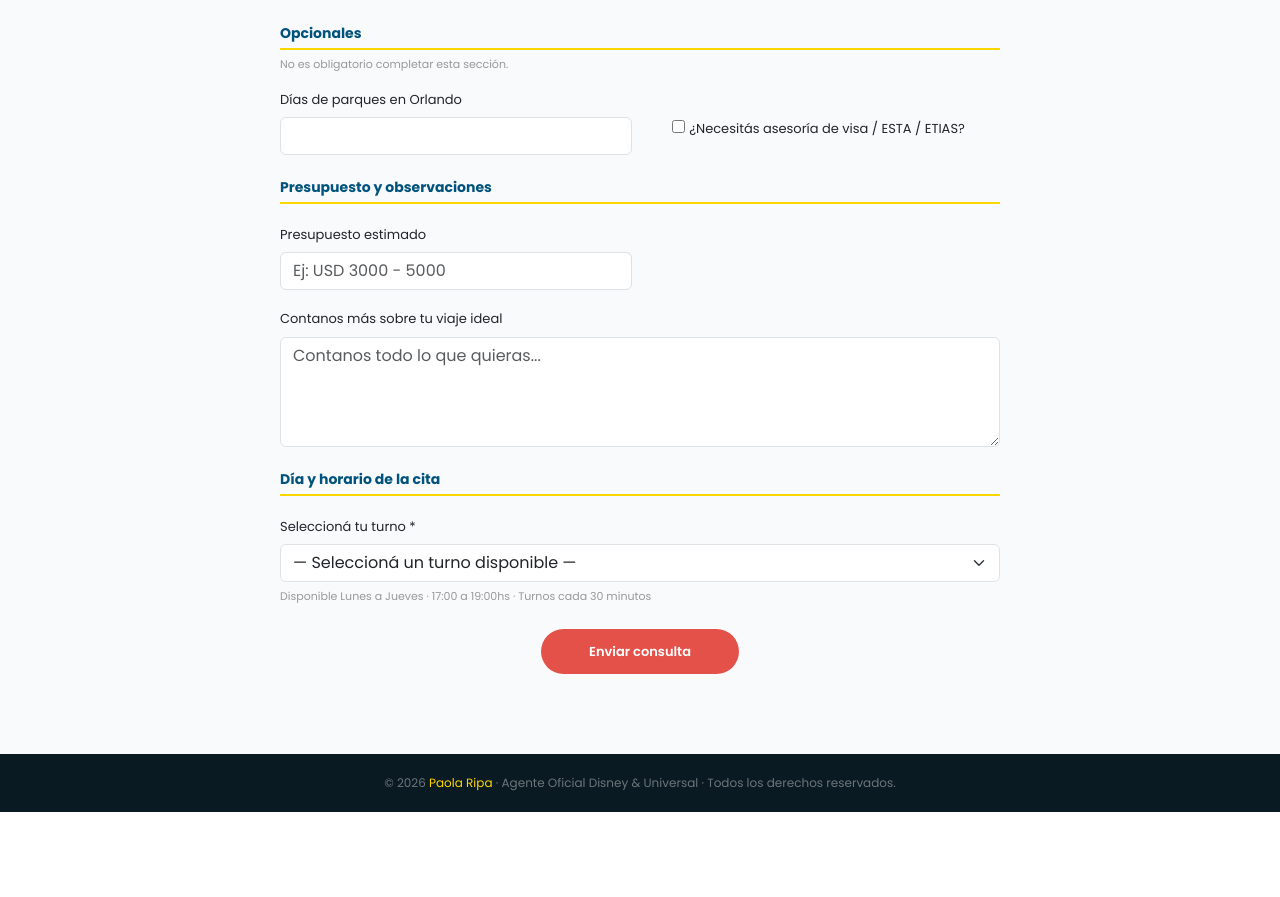
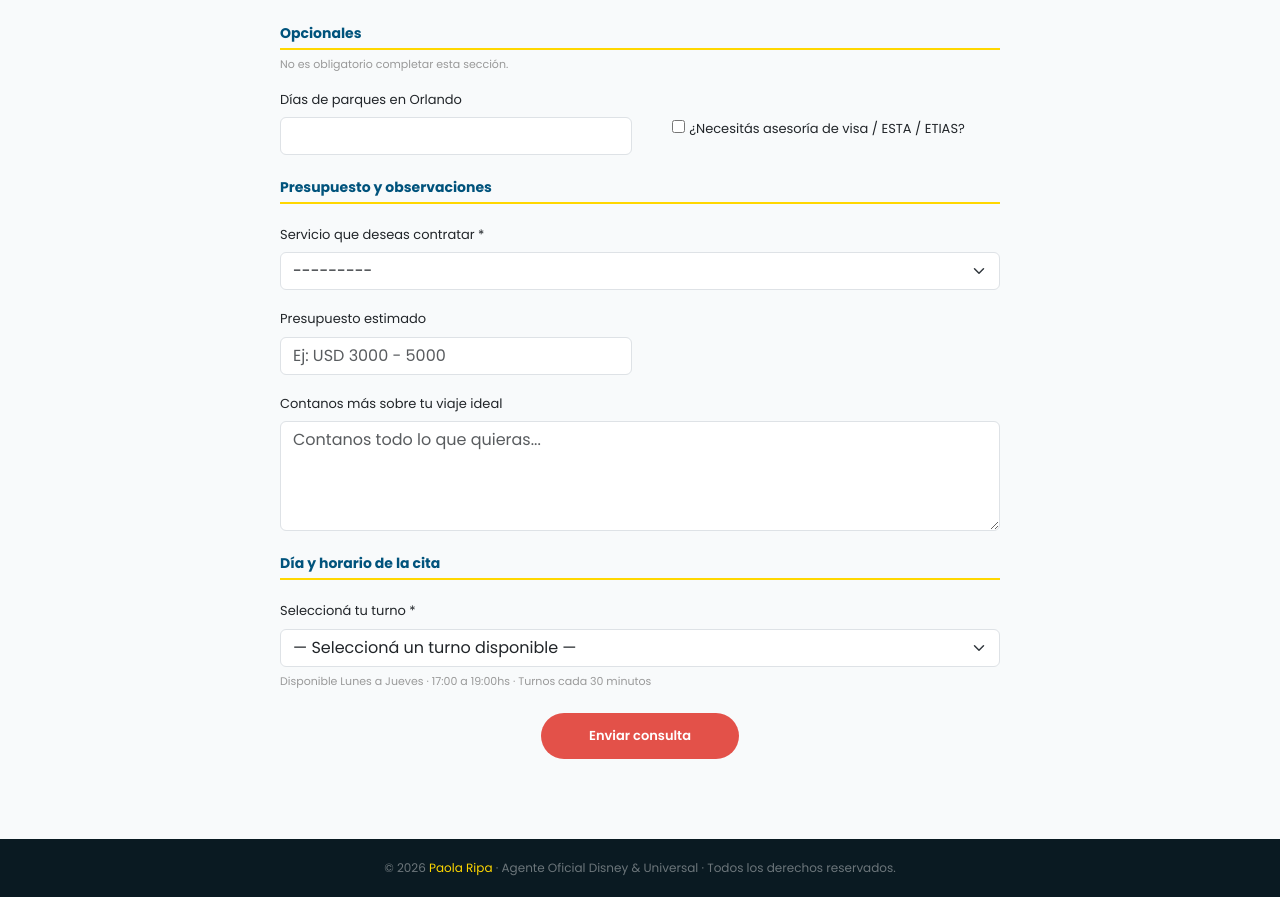
Before and after one commit to JeroAsenjo7/viajes, a Django app: page / in a window 1280 px wide. Shown: the part 4017-4914 px from the top of the page. Before the commit the page ends 4829 px from the top, so only its background shows below. Run offline with Django 5.2, Linux system fonts and the light colour scheme; data comes from the database, SQL or seed files in the repository; both versions use the stored data as it was after the commit.

Commit message:
agregar campo servicio

```diff
--- a/reservas/forms.py
+++ b/reservas/forms.py
@@ -87,6 +87,7 @@ class ConsultaForm(forms.ModelForm):
             'dias_parques':        forms.NumberInput(attrs={'class': 'form-control', 'min': 1}),
             'presupuesto':         forms.TextInput(attrs={'class': 'form-control', 'placeholder': 'Ej: USD 3000 - 5000'}),
             'observaciones':       forms.Textarea(attrs={'class': 'form-control', 'rows': 4, 'placeholder': 'Contanos todo lo que quieras...'}),
+            'servicio':            forms.Select(attrs={'class': 'form-select'}),
         }
 
     def __init__(self, *args, **kwargs):
--- a/reservas/models.py
+++ b/reservas/models.py
@@ -60,7 +60,20 @@ class Consulta(models.Model):
     dias_parques = models.PositiveSmallIntegerField(null=True, blank=True, verbose_name="Días de parques en Orlando")
     asesoria_visa = models.BooleanField(default=False, verbose_name="¿Necesita asesoría de visa/ESTA/ETIAS?")
 
+
     # ── Presupuesto y observaciones
+    SERVICIO_CHOICES = [
+        ('cotizacion_paquete', 'Cotización de paquete completo'),
+        ('asesoramiento', 'Asesoramiento (ya tengo todo sacado)'),
+        ('reserva_alojamiento', 'Reserva de alojamiento'),
+        ('vuelos_vehiculos', 'Vuelos y vehículos'),
+        ('otro', 'Otro'),
+    ]
+    servicio = models.CharField(
+        max_length=30,
+        choices=SERVICIO_CHOICES,
+        verbose_name="Servicio que desea contratar"
+    )
     presupuesto = models.CharField(max_length=100, blank=True, verbose_name="Presupuesto estimado")
     observaciones = models.TextField(blank=True, verbose_name="Contanos más sobre tu viaje ideal")
 
--- a/reservas/views.py
+++ b/reservas/views.py
@@ -58,6 +58,9 @@ Traslados:    {'Sí' if consulta.necesita_traslados else 'No'}
 ── OPCIONALES ────────────────────
 Días parques: {consulta.dias_parques or '—'}
 Asesoría visa: {'Sí' if consulta.asesoria_visa else 'No'}
+
+── SERVICIO ──────────────────────
+Servicio:     {consulta.get_servicio_display()}
 
 ── PRESUPUESTO ───────────────────
 Presupuesto:  {consulta.presupuesto or '—'}
--- a/templates/base.html
+++ b/templates/base.html
@@ -607,12 +607,18 @@
 
       <!-- GRID desktop -->
       <div class="row g-3 d-none d-md-flex">
-      <div class="col-md-4"><img src="{% static 'img/img1.jpeg' %}" alt="Foto 1" style="width:100%;aspect-ratio:4/3;object-fit:cover;border-radius:14px;"></div>
-      <div class="col-md-4"><img src="{% static 'img/img2.jpeg' %}" alt="Foto 2" style="width:100%;aspect-ratio:4/3;object-fit:cover;border-radius:14px;"></div>
-      <div class="col-md-4"><img src="{% static 'img/img3.jpeg' %}" alt="Foto 3" style="width:100%;aspect-ratio:4/3;object-fit:cover;border-radius:14px;"></div>
-      <div class="col-md-4"><img src="{% static 'img/img4.jpeg' %}" alt="Foto 4" style="width:100%;aspect-ratio:4/3;object-fit:cover;border-radius:14px;"></div>
-      <div class="col-md-4"><img src="{% static 'img/img5.jpeg' %}" alt="Foto 5" style="width:100%;aspect-ratio:4/3;object-fit:cover;border-radius:14px;"></div>
-      <div class="col-md-4"><img src="{% static 'img/img6.jpeg' %}" alt="Foto 6" style="width:100%;aspect-ratio:4/3;object-fit:cover;border-radius:14px;"></div>
+        <div class="col-md-4"><img src="{% static 'img/img1.jpeg' %}" alt="Foto 1"
+            style="width:100%;aspect-ratio:4/3;object-fit:cover;border-radius:14px;"></div>
+        <div class="col-md-4"><img src="{% static 'img/img2.jpeg' %}" alt="Foto 2"
+            style="width:100%;aspect-ratio:4/3;object-fit:cover;border-radius:14px;"></div>
+        <div class="col-md-4"><img src="{% static 'img/img3.jpeg' %}" alt="Foto 3"
+            style="width:100%;aspect-ratio:4/3;object-fit:cover;border-radius:14px;"></div>
+        <div class="col-md-4"><img src="{% static 'img/img4.jpeg' %}" alt="Foto 4"
+            style="width:100%;aspect-ratio:4/3;object-fit:cover;border-radius:14px;"></div>
+        <div class="col-md-4"><img src="{% static 'img/img5.jpeg' %}" alt="Foto 5"
+            style="width:100%;aspect-ratio:4/3;object-fit:cover;border-radius:14px;"></div>
+        <div class="col-md-4"><img src="{% static 'img/img6.jpeg' %}" alt="Foto 6"
+            style="width:100%;aspect-ratio:4/3;object-fit:cover;border-radius:14px;"></div>
       </div>
 
       <!-- CARRUSEL mobile -->
@@ -792,6 +798,15 @@
             style="color:var(--az);font-weight:700;font-size:14px;border-bottom:2px solid var(--do);padding-bottom:6px;margin-bottom:18px;">
             Presupuesto y observaciones</h5>
           <div class="row g-3">
+            <div class="col-12">
+              <label class="form-label fw-600" style="font-size:13px;">Servicio que deseas contratar *</label>
+              {{ form.servicio }}
+              {% if form.servicio.errors %}
+              <div style="color:#e35149;font-size:12px;margin-top:6px;">
+                {{ form.servicio.errors|join:", " }}
+              </div>
+              {% endif %}
+            </div>
             <div class="col-md-6">
               <label class="form-label fw-600" style="font-size:13px;">Presupuesto estimado</label>
               {{ form.presupuesto }}
--- a/templates/reservas/detalle.html
+++ b/templates/reservas/detalle.html
@@ -265,6 +265,7 @@
 
     <div class="card-det">
       <div class="sec-label">Presupuesto y observaciones</div>
+      <div class="field-row"><span class="field-label">Servicio</span><span class="field-val">{{ consulta.get_servicio_display }}</span></div>
       <div class="field-row"><span class="field-label">Presupuesto</span><span class="field-val">{{ consulta.presupuesto|default:"—" }}</span></div>
       <div class="field-row"><span class="field-label">Observaciones</span><span class="field-val">{{ consulta.observaciones|default:"—" }}</span></div>
     </div>
```
Also changed, not shown: db.sqlite3, reservas/migrations/0005_consulta_servicio.py (added). Lines whose indentation alone changed are shown as unchanged.
